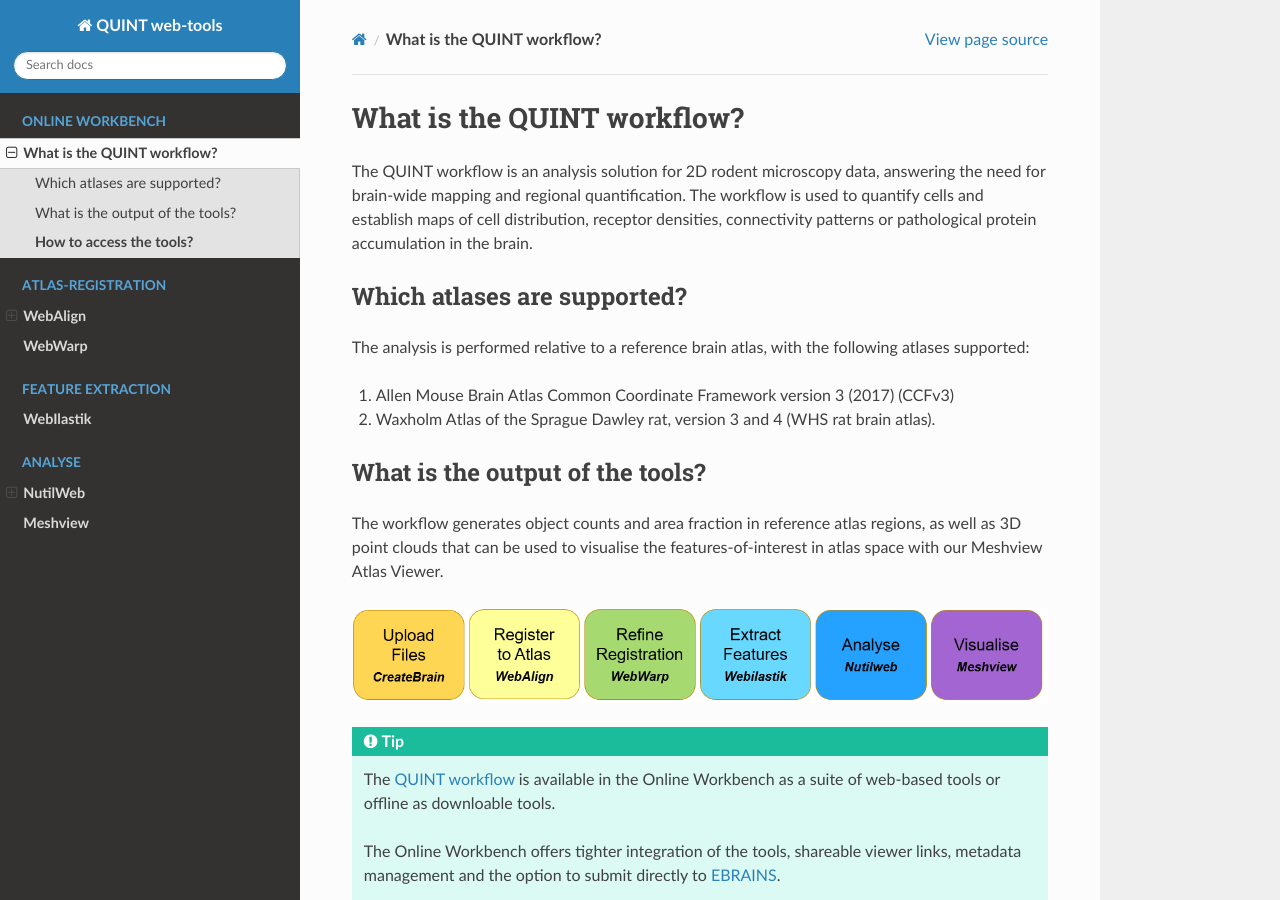
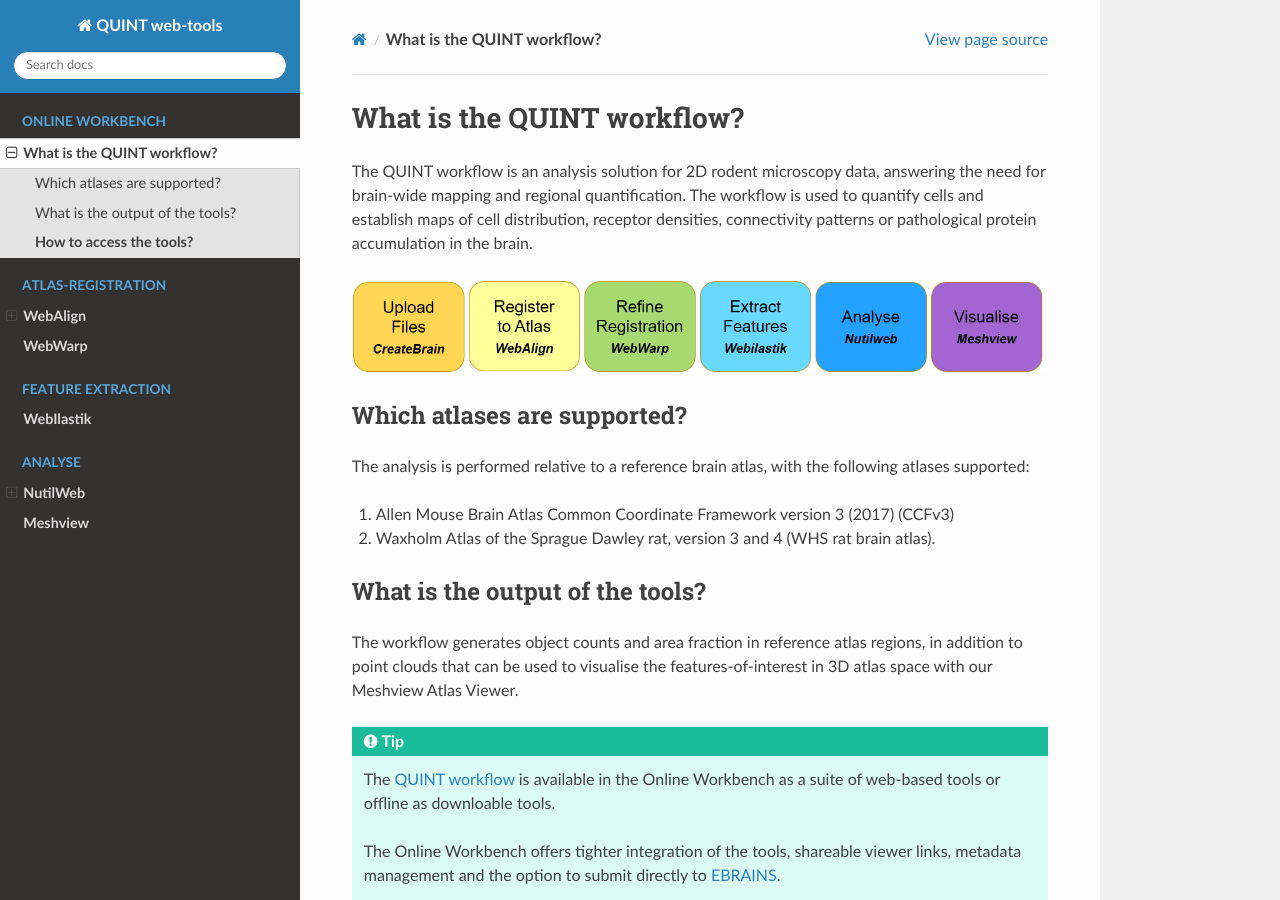
Before and after one commit to Neural-Systems-at-UIO/QUINT_webtools, a Sphinx documentation site: the page built from docs/QUINTintro_new.rst, in a window 1280 px wide and 900 px high. Built offline with Sphinx 7.4.7 and the Read the Docs theme 2.0.0, drawn with Linux system fonts in a browser that asks for light colours.

Commit message:
Update QUINTintro_new.rst

```diff
--- a/docs/QUINTintro_new.rst
+++ b/docs/QUINTintro_new.rst
@@ -2,6 +2,8 @@
 ===============================
 
 The QUINT workflow is an analysis solution for 2D rodent microscopy data, answering the need for brain-wide mapping and regional quantification. The workflow is used to quantify cells and establish maps of cell distribution, receptor densities, connectivity patterns or pathological protein accumulation in the brain.
+
+.. image:: images/QUINT_summary_1.PNG
 
 Which atlases are supported?
 ------------------------------
@@ -14,9 +16,7 @@
 What is the output of the tools?
 ---------------------------------
 
-The workflow generates object counts and area fraction in reference atlas regions, as well as 3D point clouds that can be used to visualise the features-of-interest in atlas space with our Meshview Atlas Viewer.
-
-.. image:: images/QUINT_summary_1.PNG
+The workflow generates object counts and area fraction in reference atlas regions, in addition to point clouds that can be used to visualise the features-of-interest in 3D atlas space with our Meshview Atlas Viewer.
 
 .. tip::
    The `QUINT workflow <https://neural-systems-at-uio.github.io/>`_ is available in the Online Workbench as a suite of web-based tools or offline as downloable tools.
```
